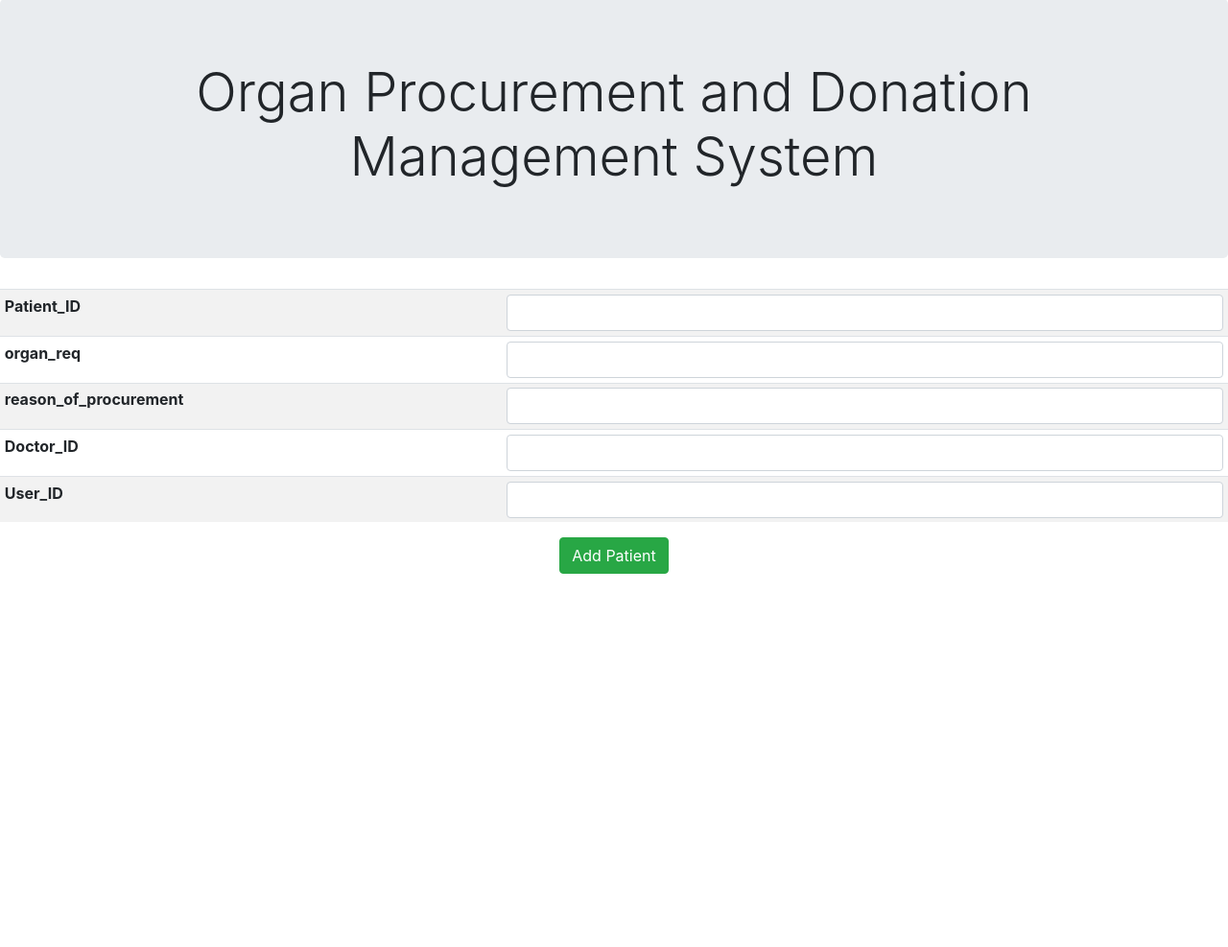
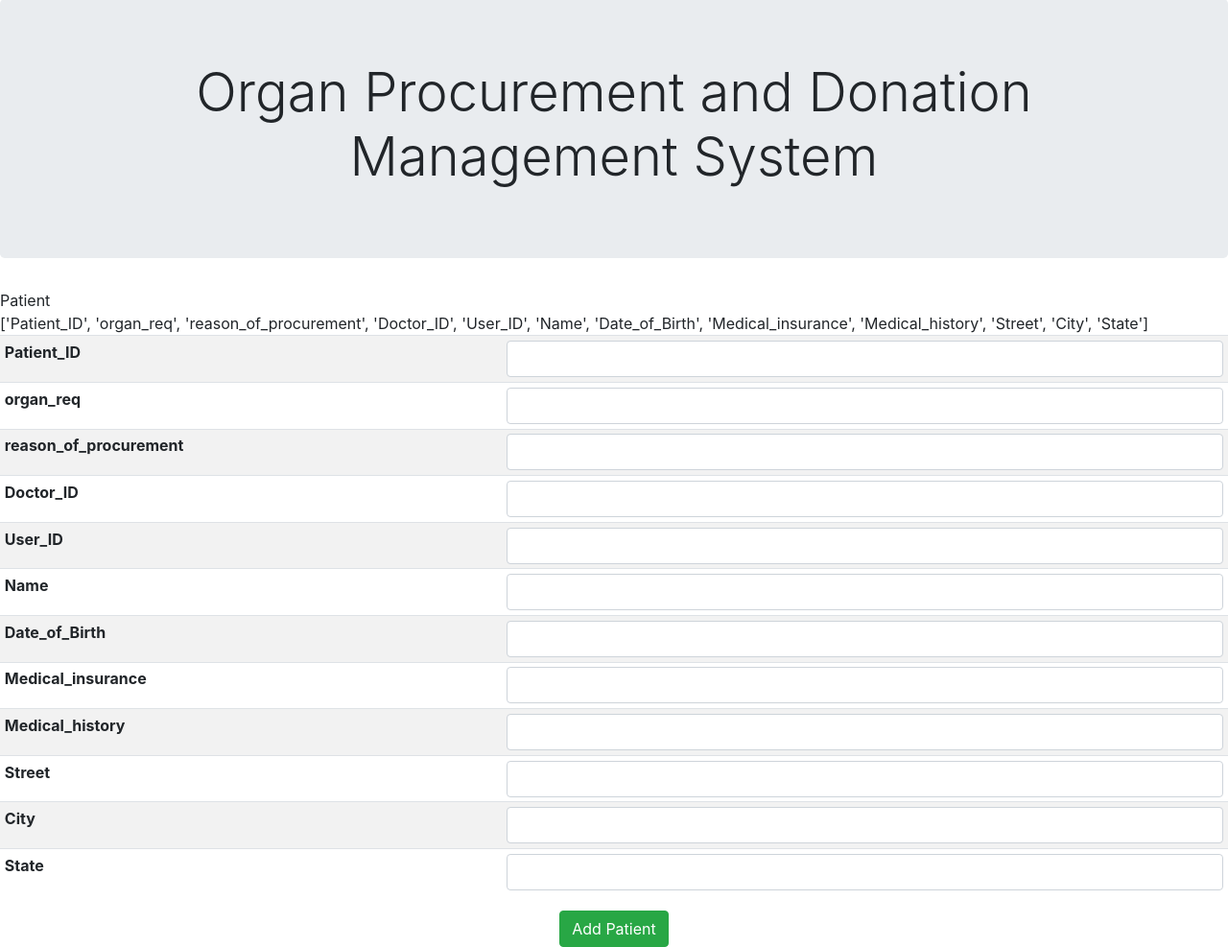
Before and after one commit to Rounak0901/Miniproject, a Flask app: page /add_Patient_page in a window 1280 px wide. Shown: the part 55-1042 px from the top of the page at 96% size. Before the commit the page ends 653 px from the top, so only its background shows below. Run offline with Flask 2, Linux system fonts and the light colour scheme; a user stored in the database is signed in; data that the repository does not hold is empty; some libraries are stand-ins or nearby versions.

Commit message:
changes done

```diff
--- a/Templates/add_page.html
+++ b/Templates/add_page.html
@@ -27,9 +27,12 @@
         {% if success == 'True' %}
             Successfully Added {{id.capitalize()}}
         {% endif %}
-
+        {{"%s"%id}}
         <form action = {{"/add_%s"%id}} method = 'POST'>
             <table class = "table table-striped table-sm">
+                    {% if "%s"%id == "Patient" %}
+                        {{ fields }}
+                    {% endif %}
                     {% for i in range(0,fields | length) %}
                         <tr>
                             <th scope="row">{{fields[i]}}</th>
--- a/Templates/search_and_show_list.html
+++ b/Templates/search_and_show_list.html
@@ -79,7 +79,7 @@
                 {%if res[i][j]==None%}
                 <td></td>
                 {%else%}
-                <td>{{res[i][j]}}</td>
+                <td>{{res[i][j]}}HHH</td>
                 {%endif%}
                 {%endfor%}
             </tr>
--- a/main.py
+++ b/main.py
@@ -119,7 +119,15 @@ def add_page(id):
     qry = "SELECT * from " + id.capitalize()
     mycursor.execute(qry)
     fields = mycursor.column_names
-
+    if id == "Patient":
+        qry = "SELECT * FROM USER"
+        mycursor.execute(qry)
+        fields += mycursor.column_names
+    fields = list(fields)
+    if 'user_id' in fields:
+        fields.remove('user_id')
+    if 'User_ID' in fields:
+        fields.remove('User_ID')
     return render_template('add_page.html',success=request.args.get('success'), error=request.args.get('error'), fields = fields, id= id)
 
 @app.route("/add_User", methods=['POST','GET'])
@@ -193,7 +201,7 @@ def add_Patient():
     qry = "SELECT * from Patient"
     mycursor.execute(qry)
     fields = mycursor.column_names
-
+    print("Fields:", fields)
     val = ()
 
     for field in fields:
@@ -204,6 +212,8 @@ def add_Patient():
             temp = 'NULL'
         val = val + (temp,)
 
+    insertionFields = ""
+    insertionValues = ""
     qry = "INSERT INTO Patient Values (%s,%s,%s,%s,%s)"%val
     print(qry)
     success = True
@@ -792,6 +802,7 @@ def search_Patient_details():
     fields = mycursor.column_names
     res = mycursor.fetchall()
 
+
     return render_template('/search_and_show_list.html',res=res,fields=fields)
 
 @app.route("/search_Donor_details",methods=['GET','POST'])
```
Also changed, not shown: Templates/HOME.html (+18 -18 lines).
